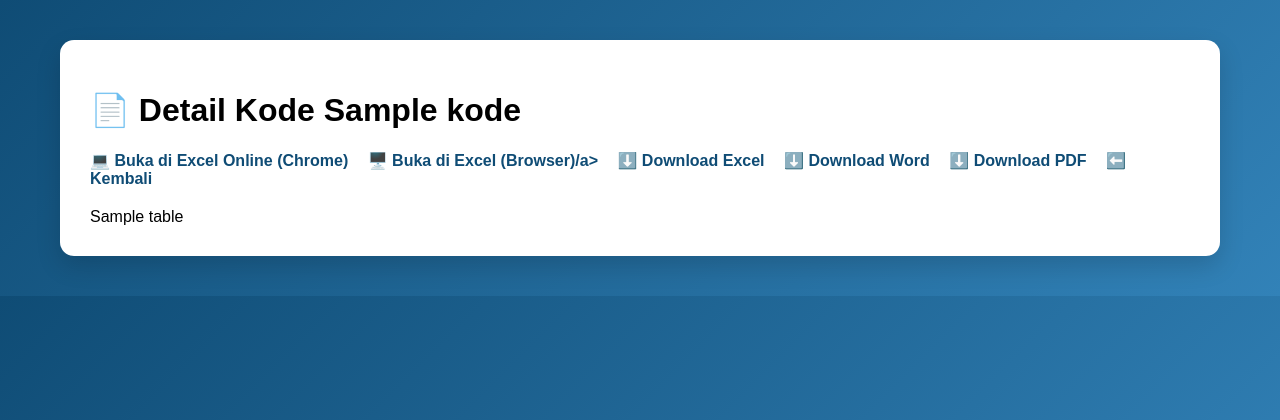
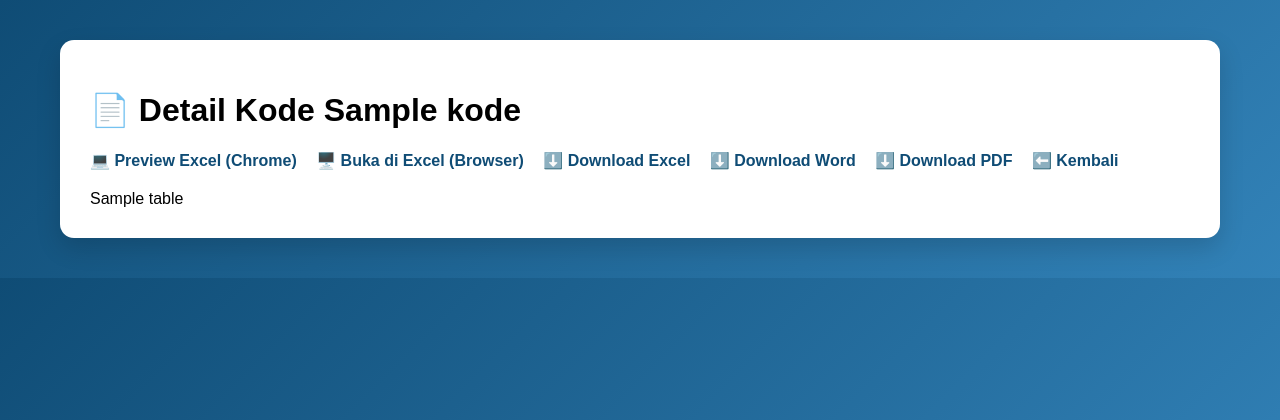
Before and after one commit to zashliza-droid/hahahi, a Flask app: template templates/detail.html in a window 1280 px wide. Shown: the top 420 px of the page. Run offline with Flask 3, Linux system fonts and the light colour scheme; the template is opened without the code that fills it: most values are stand-ins (such as "Sample title", 1, 10 or a date in 2020).

Commit message:
Update detail.html

```diff
--- a/templates/detail.html
+++ b/templates/detail.html
@@ -31,8 +31,8 @@
 
    <div class="actions">
 
-    <a href="{{ url_for('open_excel_online', session_id=session_id, kode=kode) }}" target="_blank"> 💻 Buka di Excel Online (Chrome)</a>
-    <a href="/open-excel/{{ excel }}" target="_blank"> 🖥️ Buka di Excel (Browser)/a>
+    <a href="/preview-excel/{{ excel }}" target="_blank"> 💻 Preview Excel (Chrome)</a>
+    <a href="/open-excel/{{ excel }}" target="_blank"> 🖥️ Buka di Excel (Browser)</a>
     <a href="/download/{{ excel }}">⬇️ Download Excel</a>
     <a href="/download/{{ word }}">⬇️ Download Word</a>
     <a href="/download/{{ pdf }}">⬇️ Download PDF</a>
```
